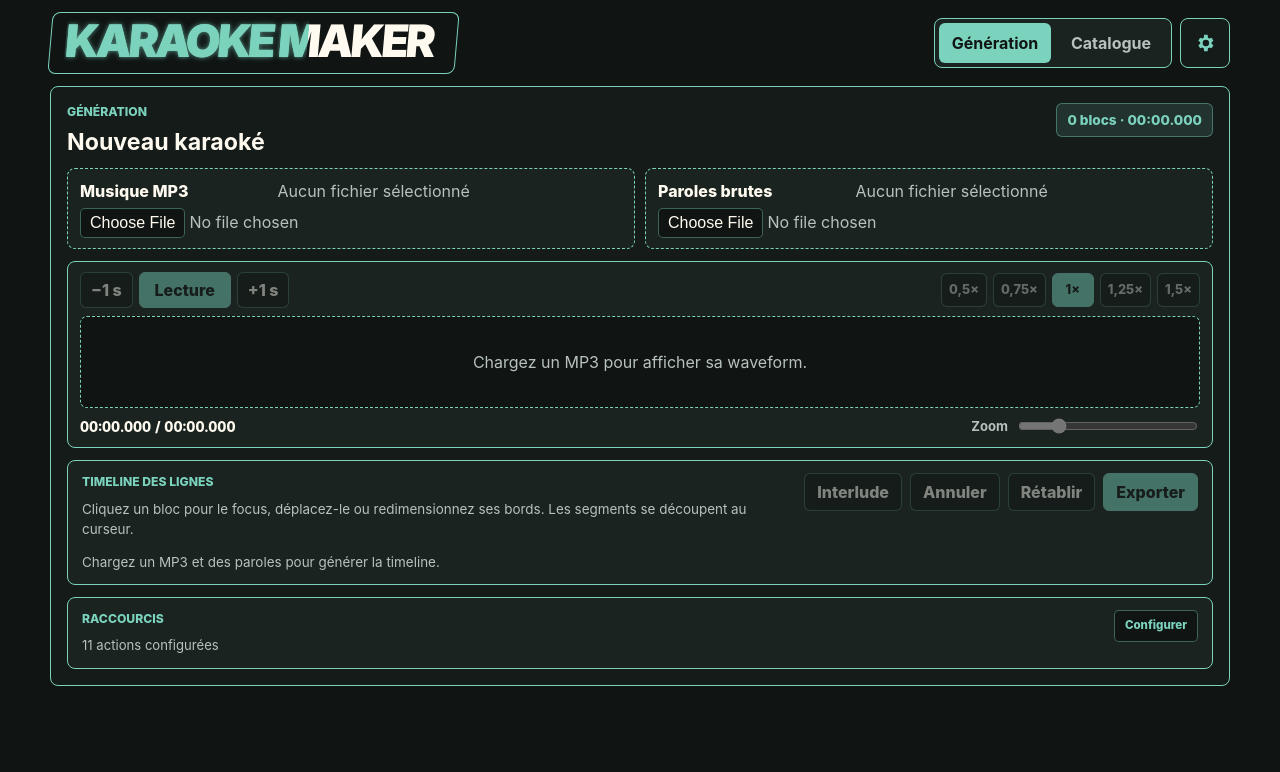
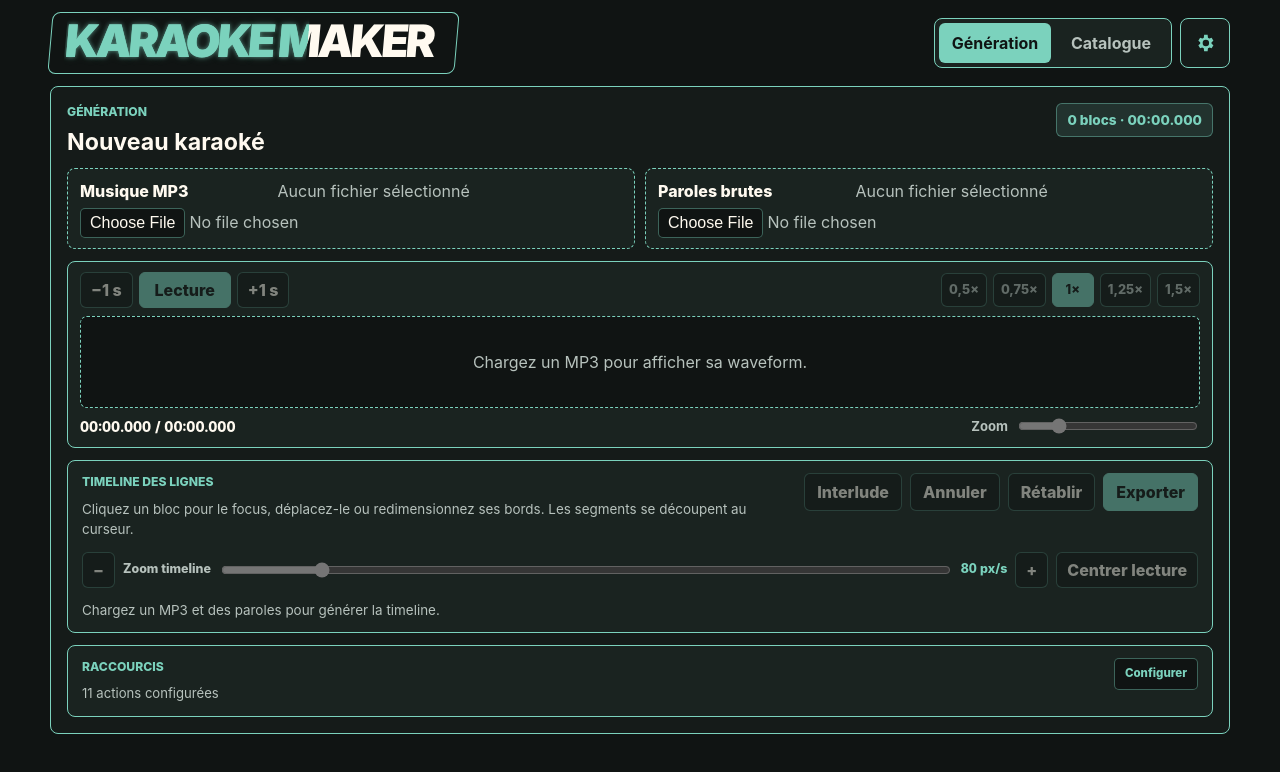
Before and after one commit to paulermilonarduin/karaoke-maker, a Vue app: page / in a window 1280 px wide. Shown: the top 772 px of the page. Built offline with nearby package versions, Linux system fonts and the light colour scheme.

Commit message:
feat: améliore la timeline visuelle

```diff
--- a/src/components/AudioWaveform.vue
+++ b/src/components/AudioWaveform.vue
@@ -318,6 +318,7 @@ defineExpose({
   adjustPlaybackRate,
   nudgeSelectedRegion,
   seekBy,
+  setZoom,
   setPlaybackRate,
   togglePlayback,
 })
--- a/src/i18n/index.ts
+++ b/src/i18n/index.ts
@@ -40,6 +40,7 @@ const frMessages = {
 
   'generator.audioLabel': 'Musique MP3',
   'generator.addInterlude': 'Interlude',
+  'generator.centerPlayhead': 'Centrer lecture',
   'generator.deleteSegmentSplit': 'Supprimer la découpe',
   'generator.interludeBlock': 'Interlude',
   'generator.error.export': 'Impossible de générer le fichier.',
@@ -50,6 +51,8 @@ const frMessages = {
   'generator.mergePreviousSegment': 'Fusionner avant',
   'generator.newProjectTitle': 'Nouveau karaoké',
   'generator.redo': 'Rétablir',
+  'generator.playhead': 'Tête de lecture',
+  'generator.segmentGap': 'Pause de {duration}',
   'generator.selectedBlock': 'Bloc sélectionné',
   'generator.splitSegment': 'Segmenter au curseur',
   'generator.timelineEmpty': 'Chargez un MP3 et des paroles pour générer la timeline.',
@@ -61,7 +64,10 @@ const frMessages = {
   'generator.timelineSplitTooShort': 'Le segment est trop court pour être découpé.',
   'generator.timelineSummary': '{count} blocs · {duration}',
   'generator.timelineTitle': 'Timeline des lignes',
+  'generator.timelineZoom': 'Zoom timeline',
   'generator.undo': 'Annuler',
+  'generator.zoomIn': '+',
+  'generator.zoomOut': '−',
 
   'lyricsDisplay.ariaLabel': 'Aperçu karaoké',
   'lyricsDisplay.interludeLabel': 'Interlude',
@@ -158,6 +164,7 @@ const enMessages: Record<keyof typeof frMessages, string> = {
 
   'generator.audioLabel': 'MP3 music',
   'generator.addInterlude': 'Interlude',
+  'generator.centerPlayhead': 'Center playback',
   'generator.deleteSegmentSplit': 'Remove split',
   'generator.interludeBlock': 'Interlude',
   'generator.error.export': 'Unable to generate the file.',
@@ -168,6 +175,8 @@ const enMessages: Record<keyof typeof frMessages, string> = {
   'generator.mergePreviousSegment': 'Merge previous',
   'generator.newProjectTitle': 'New karaoke',
   'generator.redo': 'Redo',
+  'generator.playhead': 'Playhead',
+  'generator.segmentGap': '{duration} pause',
   'generator.selectedBlock': 'Selected block',
   'generator.splitSegment': 'Split at cursor',
   'generator.timelineEmpty': 'Load an MP3 and lyrics to generate the timeline.',
@@ -179,7 +188,10 @@ const enMessages: Record<keyof typeof frMessages, string> = {
   'generator.timelineSplitTooShort': 'This segment is too short to split.',
   'generator.timelineSummary': '{count} blocks · {duration}',
   'generator.timelineTitle': 'Line timeline',
+  'generator.timelineZoom': 'Timeline zoom',
   'generator.undo': 'Undo',
+  'generator.zoomIn': '+',
+  'generator.zoomOut': '−',
 
   'lyricsDisplay.ariaLabel': 'Karaoke preview',
   'lyricsDisplay.interludeLabel': 'Interlude',
--- a/src/style.css
+++ b/src/style.css
@@ -575,6 +575,33 @@ p {
   padding: 0 12px;
 }
 
+.timeline-editor__tools {
+  display: grid;
+  grid-template-columns: auto minmax(220px, 1fr) auto auto;
+  align-items: center;
+  gap: 8px;
+}
+
+.timeline-editor__tools .button {
+  min-height: 36px;
+  padding: 0 10px;
+}
+
+.timeline-editor__zoom {
+  display: grid;
+  grid-template-columns: auto minmax(120px, 1fr) auto;
+  align-items: center;
+  gap: 8px;
+  color: var(--color-text-muted);
+  font-size: 0.78rem;
+  font-weight: 800;
+}
+
+.timeline-editor__zoom span {
+  color: var(--color-accent);
+  font-variant-numeric: tabular-nums;
+}
+
 .timeline-editor__scroll {
   min-width: 0;
   overflow-x: auto;
@@ -598,6 +625,32 @@ p {
     ),
     var(--color-bg);
   background-size: 80px 100%;
+}
+
+.timeline-playhead {
+  position: absolute;
+  z-index: 7;
+  top: 0;
+  bottom: 0;
+  width: 2px;
+  background: var(--color-warning);
+  box-shadow: 0 0 10px color-mix(in srgb, var(--color-warning) 42%, transparent);
+  pointer-events: none;
+}
+
+.timeline-playhead__label {
+  position: absolute;
+  top: 4px;
+  left: 6px;
+  padding: 2px 5px;
+  border: 1px solid color-mix(in srgb, var(--color-warning) 52%, transparent);
+  border-radius: 5px;
+  color: var(--color-warning);
+  background: color-mix(in srgb, var(--color-bg) 88%, transparent);
+  font-size: 0.68rem;
+  font-variant-numeric: tabular-nums;
+  font-weight: 850;
+  white-space: nowrap;
 }
 
 .timeline-block {
@@ -676,6 +729,22 @@ p {
   border-radius: 6px;
   background: color-mix(in srgb, var(--color-accent) 16%, transparent);
   cursor: grab;
+}
+
+.timeline-gap {
+  position: absolute;
+  top: 5px;
+  bottom: 5px;
+  min-width: 3px;
+  border: 1px dashed color-mix(in srgb, var(--color-warning) 56%, transparent);
+  border-radius: 5px;
+  background:
+    repeating-linear-gradient(
+      45deg,
+      color-mix(in srgb, var(--color-warning) 18%, transparent) 0 4px,
+      transparent 4px 8px
+    );
+  pointer-events: auto;
 }
 
 .timeline-segment--active {
@@ -1618,6 +1687,11 @@ input[type='range'] {
     grid-template-columns: 1fr 1fr;
   }
 
+  .timeline-editor__tools,
+  .timeline-editor__zoom {
+    grid-template-columns: 1fr;
+  }
+
   .timeline-inspector {
     grid-template-columns: 1fr;
   }
--- a/src/views/GeneratorView.vue
+++ b/src/views/GeneratorView.vue
@@ -43,6 +43,15 @@ type TimelineSnapshot = {
   selectedSegmentId?: string
 }
 
+type SegmentGap = {
+  id: string
+  durationMs: number
+  style: {
+    left: string
+    width: string
+  }
+}
+
 defineProps<{
   accentColor: string
 }>()
@@ -68,6 +77,7 @@ const selectedSegmentId = ref<string>()
 const splitTextInput = ref<HTMLTextAreaElement>()
 const syncError = ref<string>()
 const waveformRef = ref<InstanceType<typeof AudioWaveform>>()
+const timelineScrollRef = ref<HTMLElement>()
 const isCapturingShortcut = ref(false)
 const timelineDrag = ref<TimelineDrag>()
 const undoStack = ref<TimelineSnapshot[]>([])
@@ -124,6 +134,14 @@ const timelineSummary = computed(() =>
     duration: audioDurationMs.value ? formatTimestamp(audioDurationMs.value) : '00:00.000',
   }),
 )
+const timelineZoomLabel = computed(() => `${timelineZoomPxPerSecond.value} px/s`)
+const timelinePlayheadStyle = computed(() => {
+  const durationMs = audioDurationMs.value ?? 1
+
+  return {
+    left: `${(currentTimeMs.value / durationMs) * 100}%`,
+  }
+})
 const canUndo = computed(() => undoStack.value.length > 0)
 const canRedo = computed(() => redoStack.value.length > 0)
 const canMergeWithPreviousSegment = computed(() => {
@@ -311,6 +329,88 @@ function getSegmentStyle(line: DraftLyricLine, segment: DraftLyricSegment) {
   return {
     left: `${((segment.startMs - line.startMs) / lineDuration) * 100}%`,
     width: `${((segment.endMs - segment.startMs) / lineDuration) * 100}%`,
+  }
+}
+
+function getSegmentGaps(line: DraftLyricLine): SegmentGap[] {
+  if (isInterludeLine(line) || !hasTiming(line)) {
+    return []
+  }
+
+  const lineDuration = line.endMs - line.startMs
+
+  return line.segments.flatMap((segment, index) => {
+    const nextSegment = line.segments[index + 1]
+
+    if (!hasSegmentTiming(segment) || !hasSegmentTiming(nextSegment)) {
+      return []
+    }
+
+    const gapStartMs = segment.endMs
+    const gapEndMs = nextSegment.startMs
+
+    if (gapEndMs <= gapStartMs) {
+      return []
+    }
+
+    return [
+      {
+        id: `${segment.id}:gap:${nextSegment.id}`,
+        durationMs: gapEndMs - gapStartMs,
+        style: {
+          left: `${((gapStartMs - line.startMs) / lineDuration) * 100}%`,
+          width: `${((gapEndMs - gapStartMs) / lineDuration) * 100}%`,
+        },
+      },
+    ]
+  })
+}
+
+function setTimelineZoom(value: number) {
+  const nextZoom = clamp(Math.round(value), 20, 480)
+
+  timelineZoomPxPerSecond.value = nextZoom
+  waveformRef.value?.setZoom(nextZoom)
+}
+
+function zoomTimeline(delta: number) {
+  setTimelineZoom(timelineZoomPxPerSecond.value + delta)
+  requestAnimationFrame(() => centerTimelineOnCurrentTime())
+}
+
+function centerTimelineOnCurrentTime() {
+  const scrollElement = timelineScrollRef.value
+  const durationMs = audioDurationMs.value
+
+  if (!scrollElement || !durationMs) {
+    return
+  }
+
+  const playheadLeftPx = (currentTimeMs.value / durationMs) * timelineWidthPx.value
+
+  scrollElement.scrollLeft = Math.max(0, playheadLeftPx - scrollElement.clientWidth / 2)
+}
+
+function onTimelineZoomInput(event: Event) {
+  setTimelineZoom(Number((event.target as HTMLInputElement).value))
+}
+
+function onTimelineWheel(event: WheelEvent) {
+  const scrollElement = timelineScrollRef.value
+
+  if (!scrollElement || !hasTimeline.value) {
+    return
+  }
+
+  if (event.ctrlKey) {
+    event.preventDefault()
+    zoomTimeline(event.deltaY > 0 ? -20 : 20)
+    return
+  }
+
+  if (Math.abs(event.deltaY) > Math.abs(event.deltaX)) {
+    event.preventDefault()
+    scrollElement.scrollLeft += event.deltaY
   }
 }
 
@@ -997,10 +1097,47 @@ onBeforeUnmount(() => {
           </div>
         </div>
 
+        <div class="timeline-editor__tools">
+          <button class="button" type="button" :disabled="!hasTimeline" @click="zoomTimeline(-20)">
+            {{ t('generator.zoomOut') }}
+          </button>
+          <label class="timeline-editor__zoom">
+            {{ t('generator.timelineZoom') }}
+            <input
+              type="range"
+              min="20"
+              max="480"
+              step="10"
+              :value="timelineZoomPxPerSecond"
+              :disabled="!hasTimeline"
+              @input="onTimelineZoomInput"
+            />
+            <span>{{ timelineZoomLabel }}</span>
+          </label>
+          <button class="button" type="button" :disabled="!hasTimeline" @click="zoomTimeline(20)">
+            {{ t('generator.zoomIn') }}
+          </button>
+          <button class="button" type="button" :disabled="!hasTimeline" @click="centerTimelineOnCurrentTime">
+            {{ t('generator.centerPlayhead') }}
+          </button>
+        </div>
+
         <p v-if="syncError" class="sync-panel__error" role="alert">{{ syncError }}</p>
 
-        <div v-if="hasTimeline" class="timeline-editor__scroll">
+        <div
+          v-if="hasTimeline"
+          ref="timelineScrollRef"
+          class="timeline-editor__scroll"
+          @wheel="onTimelineWheel"
+        >
           <div class="timeline-editor__track" :style="{ width: `${timelineWidthPx}px` }">
+            <span
+              class="timeline-playhead"
+              :style="timelinePlayheadStyle"
+              :aria-label="t('generator.playhead')"
+            >
+              <span class="timeline-playhead__label">{{ formatTimestamp(currentTimeMs) }}</span>
+            </span>
             <div
               v-for="(line, lineIndex) in project.draftLines"
               :key="line.id"
@@ -1025,6 +1162,14 @@ onBeforeUnmount(() => {
                 {{ isInterludeLine(line) ? t('generator.interludeBlock') : line.text }}
               </span>
               <span v-if="!isInterludeLine(line)" class="timeline-block__segments">
+                <span
+                  v-for="gap in getSegmentGaps(line)"
+                  :key="gap.id"
+                  class="timeline-gap"
+                  :style="gap.style"
+                  :title="t('generator.segmentGap', { duration: formatTimestamp(gap.durationMs) })"
+                  aria-hidden="true"
+                ></span>
                 <span
                   v-for="(segment, segmentIndex) in line.segments"
                   :key="segment.id"
```
